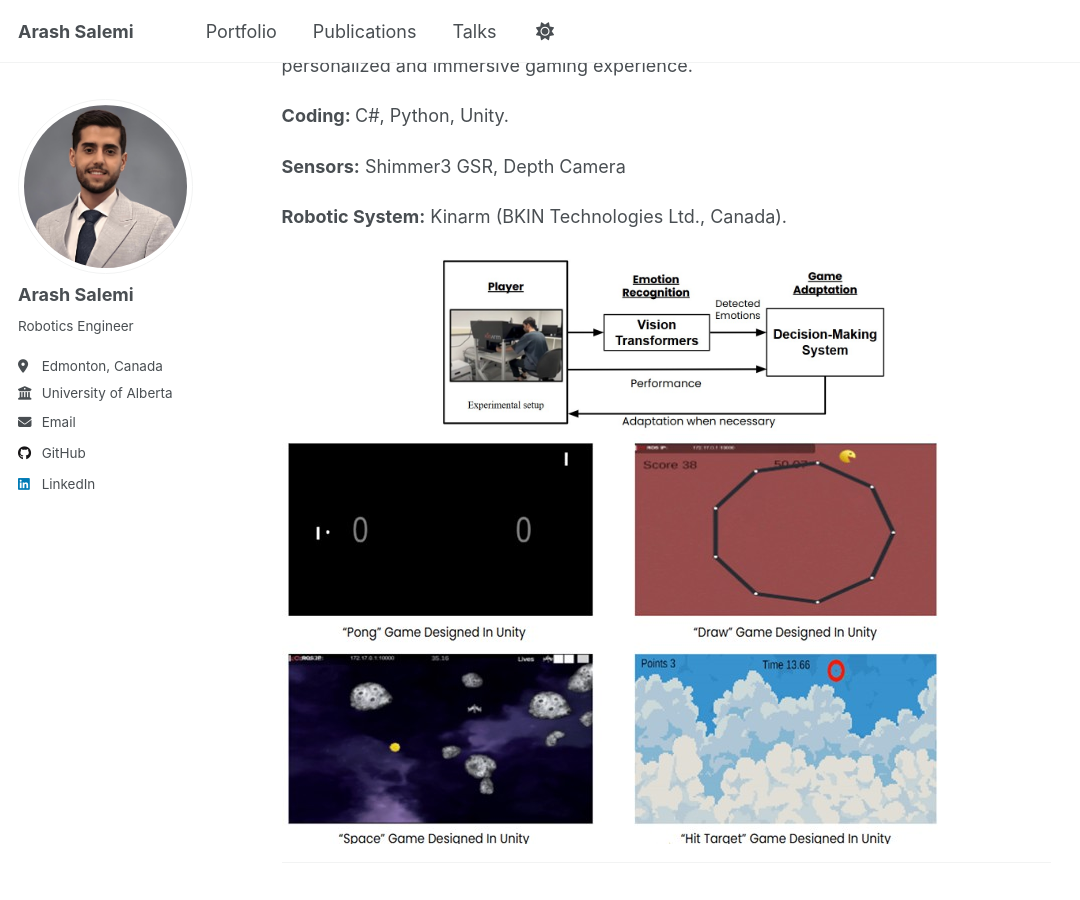
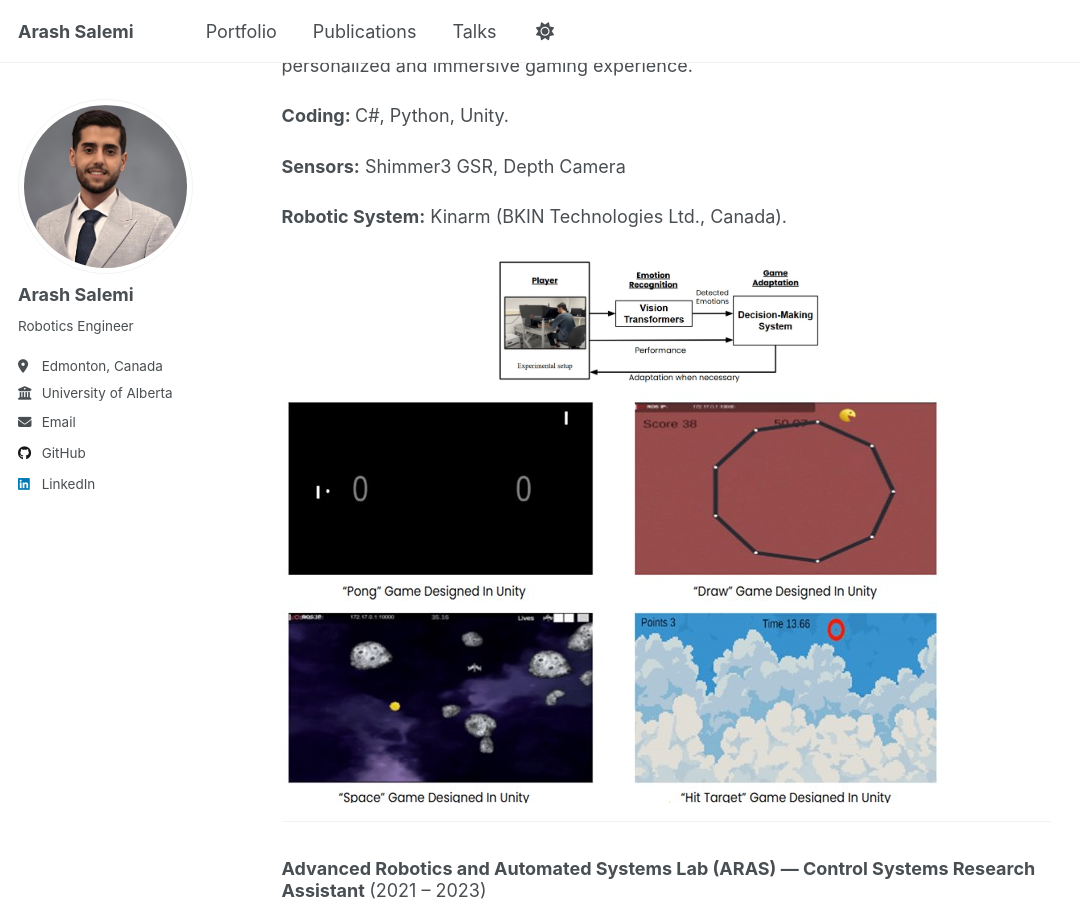
Before and after one commit to arash-salemi/arash-salemi.github.io, a Jekyll site: the page built from _pages/portfolio.md, in a window 1280 px wide and 900 px high, scrolled down 2576 px. Shown: the whole window, without its empty margins (0-1080 px from the left). Built offline with Jekyll 4.4.1, drawn with Linux system fonts in a browser that asks for light colours; a script that is not in the unit is left out.

Commit message:
Update portfolio.md

```diff
--- a/_pages/portfolio.md
+++ b/_pages/portfolio.md
@@ -58,7 +58,7 @@ With over four years of experience, I integrate system identification, optimizat
   <p><strong>Robotic System:</strong> Kinarm (BKIN Technologies Ltd., Canada).</p>
 
   <div class="frame" style="width:60%; margin:0 auto;">
-    <img src="/images/portfolio/ncbl1.jpg" alt="NCBL architecture diagram">
+    <img src="/images/portfolio/ncbl3.jpg" alt="NCBL architecture diagram">
   </div>
 
   <div class="img-grid two">
```
